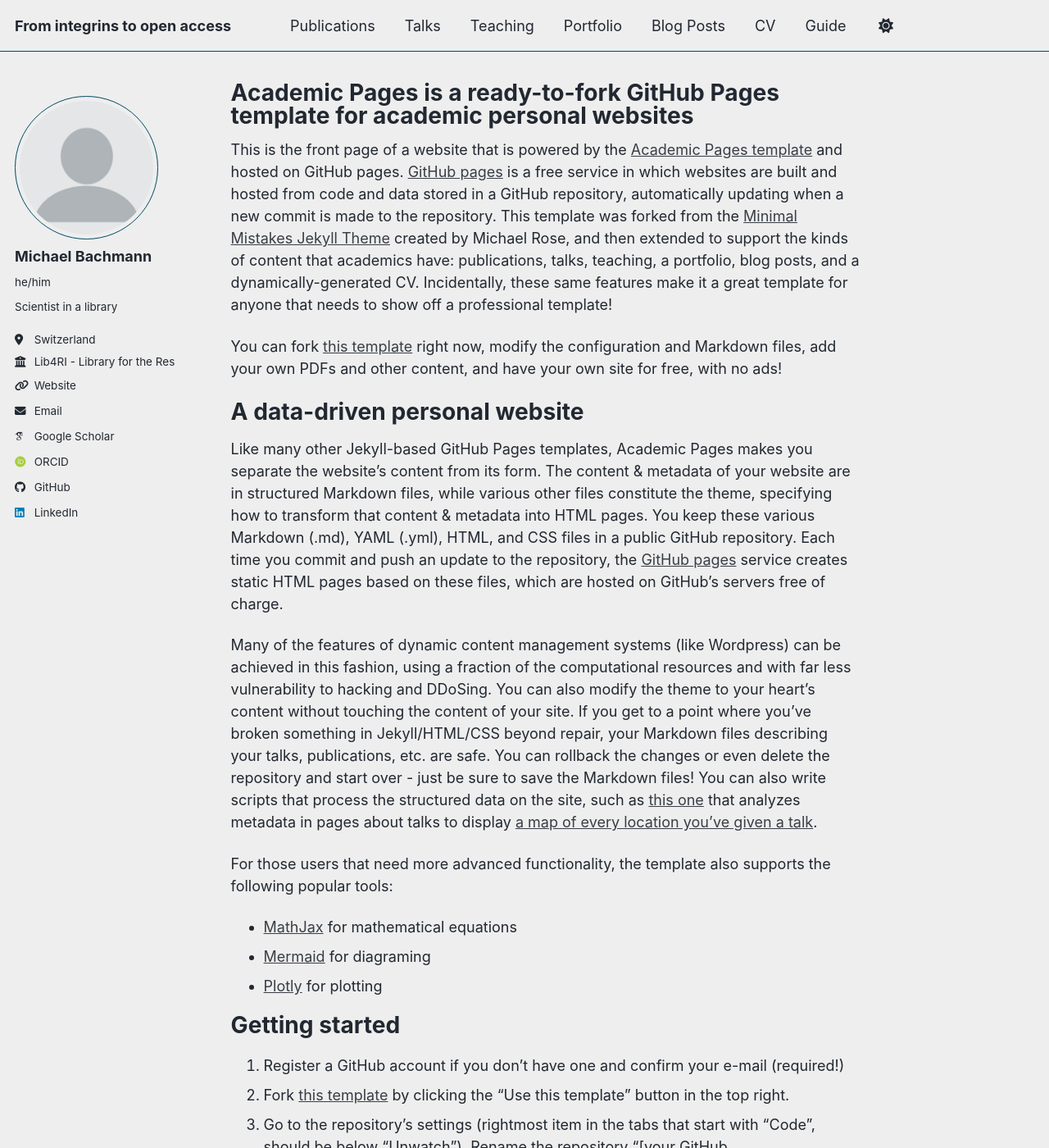
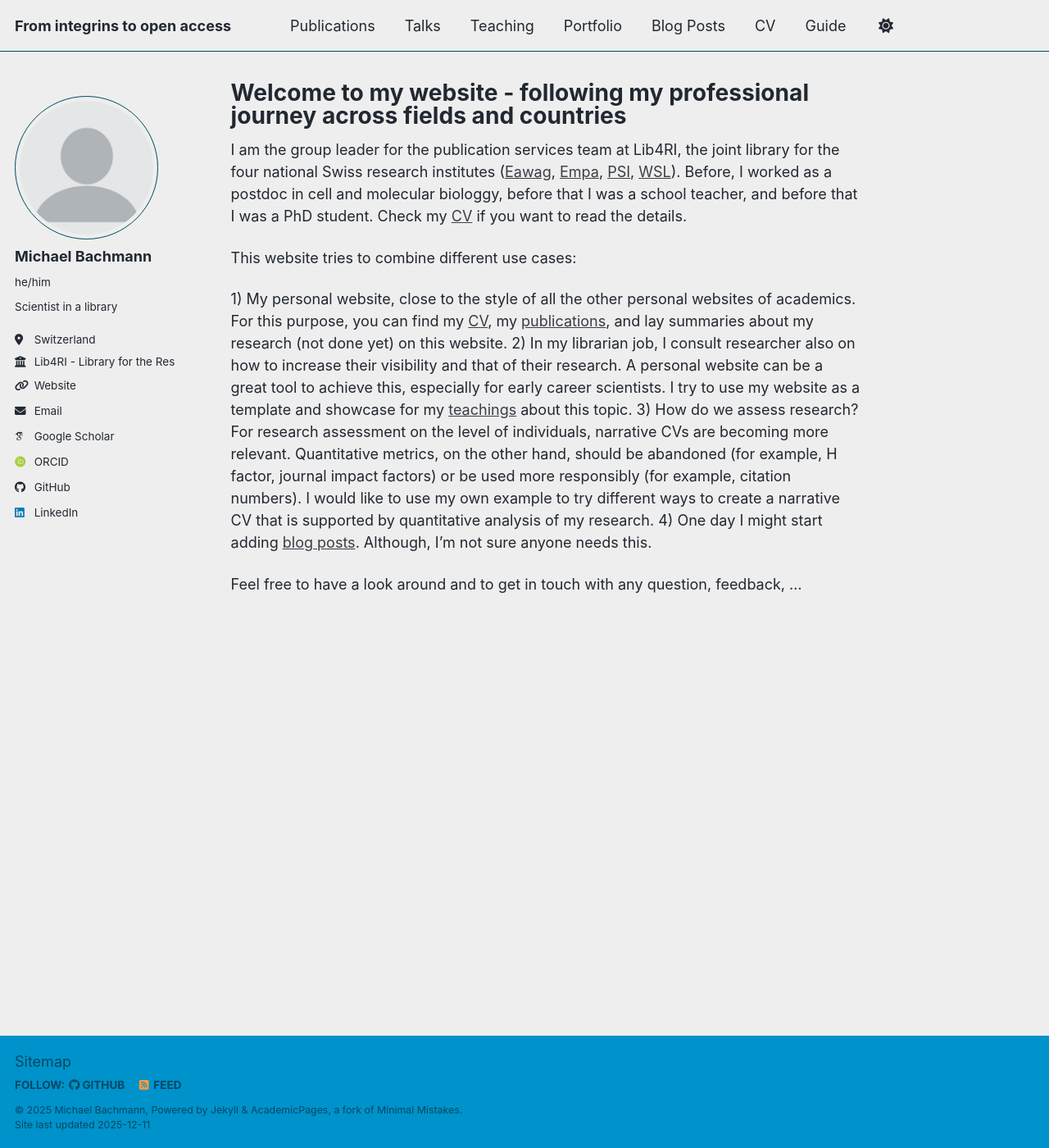
Before and after one commit to Mitchzw/mitchzw.github.io, a Jekyll site: the page built from _pages/about.md, in a window 1280 px wide and 1400 px high. Shown: the whole window at 82% size. Built offline with Jekyll 4.4.1, drawn with Linux system fonts in a browser that asks for light colours; some web fonts are replaced; a script bundle is joined from its source files by our own code; library files that are not in the unit come from our copies; some of the changed text lies outside the part shown.

Commit message:
Update about.md
AboutPage_V01

```diff
--- a/_pages/about.md
+++ b/_pages/about.md
@@ -1,56 +1,19 @@
 ---
 permalink: /
-title: "Academic Pages is a ready-to-fork GitHub Pages template for academic personal websites"
+title: "Welcome to my website - following my professional journey across fields and countries"
 author_profile: true
 redirect_from:
   - /about/
   - /about.html
 ---
 
-This is the front page of a website that is powered by the [Academic Pages template](https://github.com/academicpages/academicpages.github.io) and hosted on GitHub pages. [GitHub pages](https://pages.github.com) is a free service in which websites are built and hosted from code and data stored in a GitHub repository, automatically updating when a new commit is made to the repository. This template was forked from the [Minimal Mistakes Jekyll Theme](https://mmistakes.github.io/minimal-mistakes/) created by Michael Rose, and then extended to support the kinds of content that academics have: publications, talks, teaching, a portfolio, blog posts, and a dynamically-generated CV. Incidentally, these same features make it a great template for anyone that needs to show off a professional template!
+I am the group leader for the publication services team at Lib4RI, the joint library for the four national Swiss research institutes ([Eawag](https://www.eawag.ch/en/), [Empa](https://www.empa.ch), [PSI](https://www.psi.ch/en), [WSL](https://www.wsl.ch/en/)). Before, I worked as a postdoc in cell and molecular biologgy, before that I was a school teacher, and before that I was a PhD student. Check my [CV](https://mitchzw.github.io/cv/) if you want to read the details.
 
- You can fork [this template](https://github.com/academicpages/academicpages.github.io) right now, modify the configuration and Markdown files, add your own PDFs and other content, and have your own site for free, with no ads!
+This website tries to combine different use cases:
 
-A data-driven personal website
-======
-Like many other Jekyll-based GitHub Pages templates, Academic Pages makes you separate the website's content from its form. The content & metadata of your website are in structured Markdown files, while various other files constitute the theme, specifying how to transform that content & metadata into HTML pages. You keep these various Markdown (.md), YAML (.yml), HTML, and CSS files in a public GitHub repository. Each time you commit and push an update to the repository, the [GitHub pages](https://pages.github.com/) service creates static HTML pages based on these files, which are hosted on GitHub's servers free of charge.
+1) My personal website, close to the style of all the other personal websites of academics. For this purpose, you can find my [CV](https://mitchzw.github.io/cv/), my [publications](https://mitchzw.github.io/publications/), and lay summaries about my research (not done yet) on this website.
+2) In my librarian job, I consult researcher also on how to increase their visibility and that of their research. A personal website can be a great tool to achieve this, especially for early career scientists. I try to use my website as a template and showcase for my [teachings](https://mitchzw.github.io/teaching/) about this topic.
+3) How do we assess research? For research assessment on the level of individuals, narrative CVs are becoming more relevant. Quantitative metrics, on the other hand, should be abandoned (for example, H factor, journal impact factors) or be used more responsibly (for example, citation numbers). I would like to use my own example to try different ways to create a narrative CV that is supported by quantitative analysis of my research.
+4) One day I might start adding [blog posts](https://mitchzw.github.io/year-archive/). Although, I'm not sure anyone needs this.
 
-Many of the features of dynamic content management systems (like Wordpress) can be achieved in this fashion, using a fraction of the computational resources and with far less vulnerability to hacking and DDoSing. You can also modify the theme to your heart's content without touching the content of your site. If you get to a point where you've broken something in Jekyll/HTML/CSS beyond repair, your Markdown files describing your talks, publications, etc. are safe. You can rollback the changes or even delete the repository and start over - just be sure to save the Markdown files! You can also write scripts that process the structured data on the site, such as [this one](https://github.com/academicpages/academicpages.github.io/blob/master/talkmap.ipynb) that analyzes metadata in pages about talks to display [a map of every location you've given a talk](https://academicpages.github.io/talkmap.html).
-
-For those users that need more advanced functionality, the template also supports the following popular tools:
-- [MathJax](https://www.mathjax.org/) for mathematical equations
-- [Mermaid](https://mermaid.js.org/) for diagraming
-- [Plotly](https://plotly.com/javascript/) for plotting
-
-Getting started
-======
-1. Register a GitHub account if you don't have one and confirm your e-mail (required!)
-1. Fork [this template](https://github.com/academicpages/academicpages.github.io) by clicking the "Use this template" button in the top right.
-1. Go to the repository's settings (rightmost item in the tabs that start with "Code", should be below "Unwatch"). Rename the repository "[your GitHub username].github.io", which will also be your website's URL.
-1. Set site-wide configuration and create content & metadata (see below -- also see [this set of diffs](https://archive.is/3TPas) showing what files were changed to set up [an example site](https://getorg-testacct.github.io) for a user with the username "getorg-testacct")
-1. Upload any files (like PDFs, .zip files, etc.) to the files/ directory. They will appear at https://[your GitHub username].github.io/files/example.pdf.
-1. Check status by going to the repository settings, in the "GitHub pages" section
-
-Site-wide configuration
-------
-The main configuration file for the site is in the base directory in [_config.yml](https://github.com/academicpages/academicpages.github.io/blob/master/_config.yml), which defines the content in the sidebars and other site-wide features. You will need to replace the default variables with ones about yourself and your site's github repository. The configuration file for the top menu is in [_data/navigation.yml](https://github.com/academicpages/academicpages.github.io/blob/master/_data/navigation.yml). For example, if you don't have a portfolio or blog posts, you can remove those items from that navigation.yml file to remove them from the header.
-
-Create content & metadata
-------
-For site content, there is one Markdown file for each type of content, which are stored in directories like _publications, _talks, _posts, _teaching, or _pages. For example, each talk is a Markdown file in the [_talks directory](https://github.com/academicpages/academicpages.github.io/tree/master/_talks). At the top of each Markdown file is structured data in YAML about the talk, which the theme will parse to do lots of cool stuff. The same structured data about a talk is used to generate the list of talks on the [Talks page](https://academicpages.github.io/talks), each [individual page](https://academicpages.github.io/talks/2012-03-01-talk-1) for specific talks, the talks section for the [CV page](https://academicpages.github.io/cv), and the [map of places you've given a talk](https://academicpages.github.io/talkmap.html) (if you run this [python file](https://github.com/academicpages/academicpages.github.io/blob/master/talkmap.py) or [Jupyter notebook](https://github.com/academicpages/academicpages.github.io/blob/master/talkmap.ipynb), which creates the HTML for the map based on the contents of the _talks directory).
-
-**Markdown generator**
-
-The repository includes [a set of Jupyter notebooks](https://github.com/academicpages/academicpages.github.io/tree/master/markdown_generator
-) that converts a CSV containing structured data about talks or presentations into individual Markdown files that will be properly formatted for the Academic Pages template. The sample CSVs in that directory are the ones I used to create my own personal website at stuartgeiger.com. My usual workflow is that I keep a spreadsheet of my publications and talks, then run the code in these notebooks to generate the Markdown files, then commit and push them to the GitHub repository.
-
-How to edit your site's GitHub repository
-------
-Many people use a git client to create files on their local computer and then push them to GitHub's servers. If you are not familiar with git, you can directly edit these configuration and Markdown files directly in the github.com interface. Navigate to a file (like [this one](https://github.com/academicpages/academicpages.github.io/blob/master/_talks/2012-03-01-talk-1.md) and click the pencil icon in the top right of the content preview (to the right of the "Raw | Blame | History" buttons). You can delete a file by clicking the trashcan icon to the right of the pencil icon. You can also create new files or upload files by navigating to a directory and clicking the "Create new file" or "Upload files" buttons.
-
-Example: editing a Markdown file for a talk
-![Editing a Markdown file for a talk](/images/editing-talk.png)
-
-For more info
-------
-More info about configuring Academic Pages can be found in [the guide](https://academicpages.github.io/markdown/), the [growing wiki](https://github.com/academicpages/academicpages.github.io/wiki), and you can always [ask a question on GitHub](https://github.com/academicpages/academicpages.github.io/discussions). The [guides for the Minimal Mistakes theme](https://mmistakes.github.io/minimal-mistakes/docs/configuration/) (which this theme was forked from) might also be helpful.
+Feel free to have a look around and to get in touch with any question, feedback, ...
```
